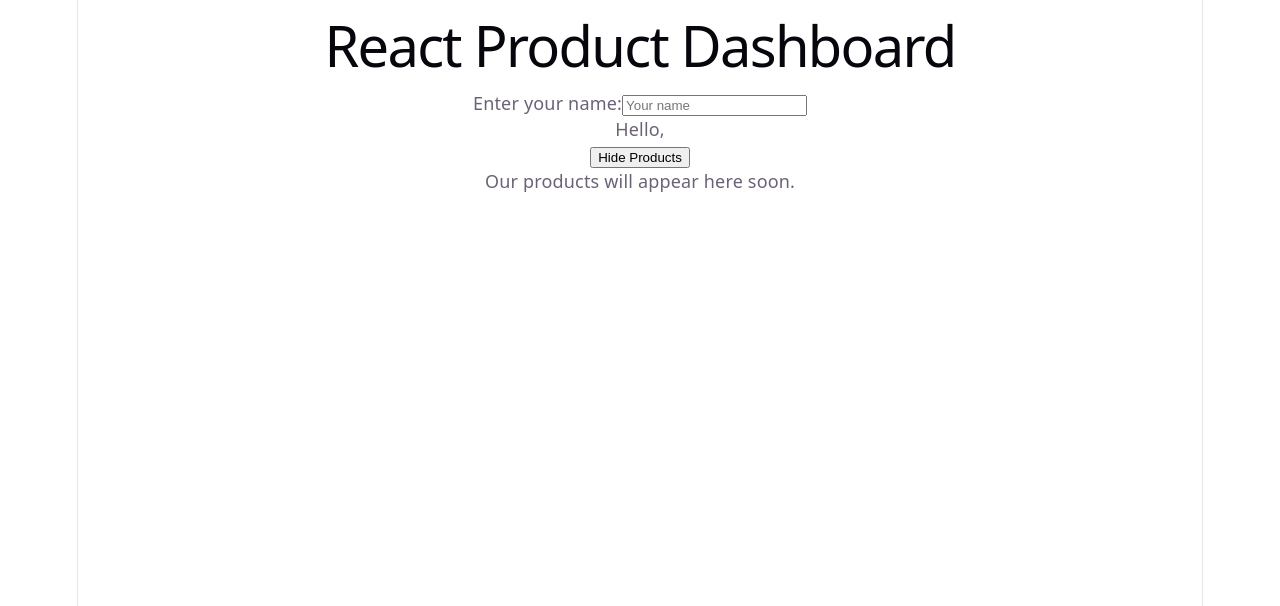
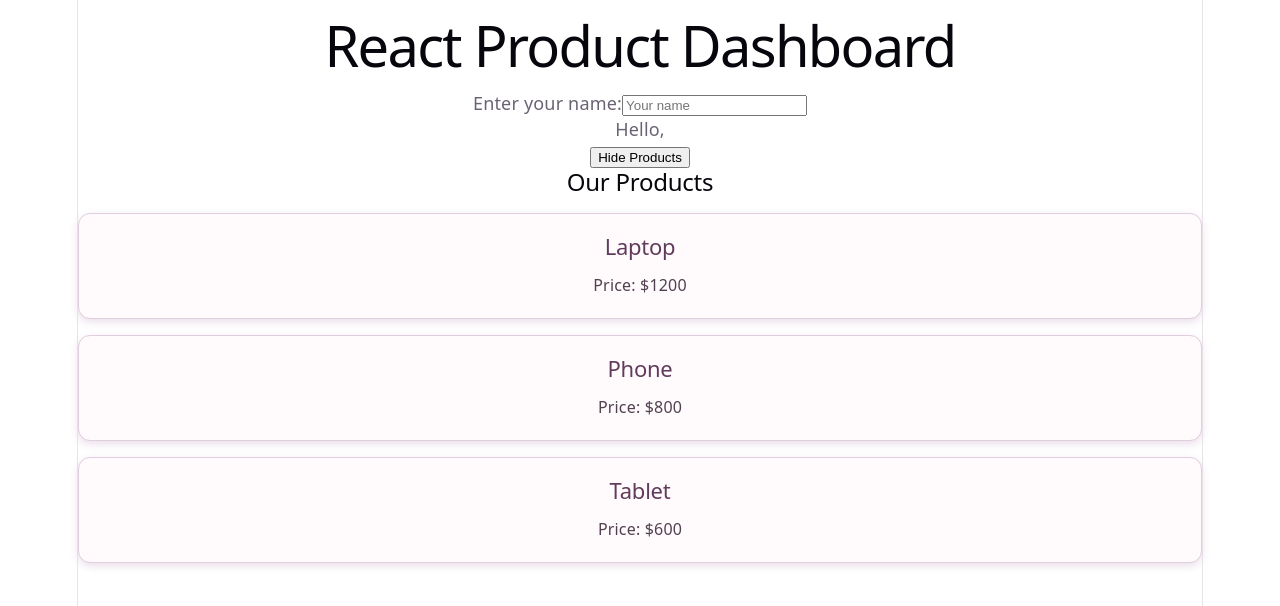
Before and after one commit to reyhaneh-m-amini/web-programming-lab-5, a React (Vite) app: page / in a window 1280 px wide. Shown: the top 606 px of the page. Built offline with nearby package versions, Linux system fonts and the light colour scheme.

Commit message:
created ProductList and updated App.jsx

```diff
--- a/src/App.jsx
+++ b/src/App.jsx
@@ -27,9 +27,11 @@
         {showProducts ? 'Hide Products' : 'Show Products'}
       </button>
 
-      {showProducts && <p>Our products will appear here soon.</p>}
+      {showProducts && <ProductList />}
     </main>
   )
 }
 
 export default App
+
+import ProductList from './components/ProductList'
--- /dev/null
+++ b/src/components/ProductList.jsx
@@ -0,0 +1,25 @@
+import Product from './Product'
+
+function ProductList() {
+  const products = [
+    { id: 1, title: 'Laptop', price: 1200 },
+    { id: 2, title: 'Phone', price: 800 },
+    { id: 3, title: 'Tablet', price: 600 },
+  ]
+
+  return (
+    <section>
+      <h2>Our Products</h2>
+
+      {products.map((product) => (
+        <Product
+          key={product.id}
+          title={product.title}
+          price={product.price}
+        />
+      ))}
+    </section>
+  )
+}
+
+export default ProductList
```
